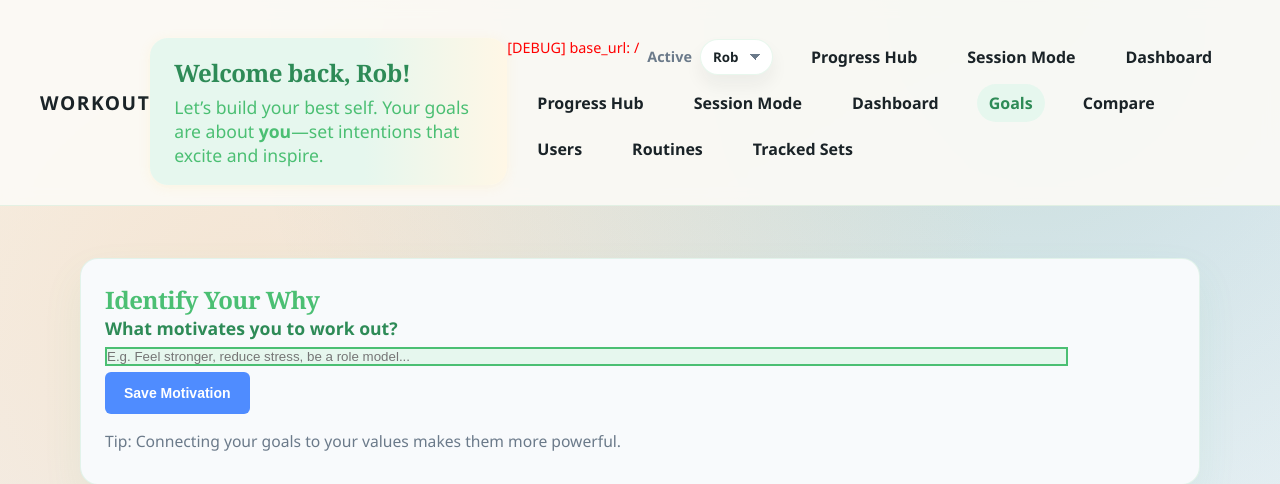
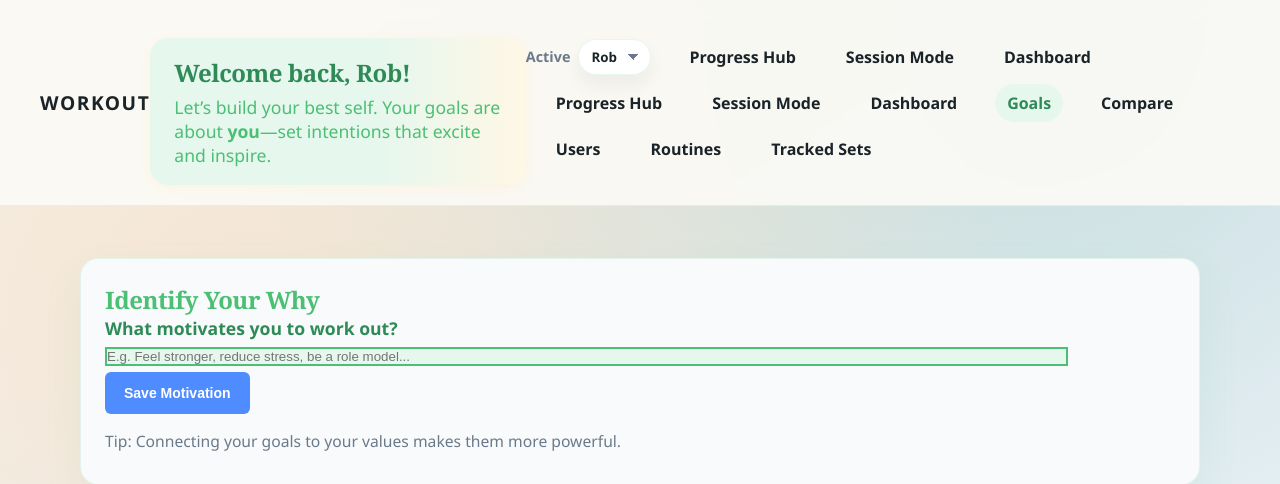
Before and after one commit to Robertja98/workout_tracker, a PHP site: page /goals.php in a window 1280 px wide. Shown: the top 484 px of the page. Run offline with PHP 8.4, Linux system fonts and the light colour scheme.

Commit message:
Chore: Remove debug base_url output from navigation

```diff
--- a/goals.php
+++ b/goals.php
@@ -413,7 +413,6 @@ $today = date('Y-m-d');
         }
         ?>
         <nav class="topnav">
-            <div style="color:red;font-size:0.9em;">[DEBUG] base_url: <?= htmlspecialchars($base_url) ?></div>
             <div class="user-switch">
                 <label class="user-switch-label" for="userSwitch">Active</label>
                 <select id="userSwitch" class="user-switch-select" data-user-switch>
--- a/session.php
+++ b/session.php
@@ -41,7 +41,6 @@ $routines = is_array($routines) ? $routines : [];
         }
         ?>
         <nav class="topnav">
-            <div style="color:red;font-size:0.9em;">[DEBUG] base_url: <?= htmlspecialchars($base_url) ?></div>
             <div class="user-switch">
                 <label class="user-switch-label" for="userSwitch">Active</label>
                 <select id="userSwitch" class="user-switch-select" data-user-switch>
```
